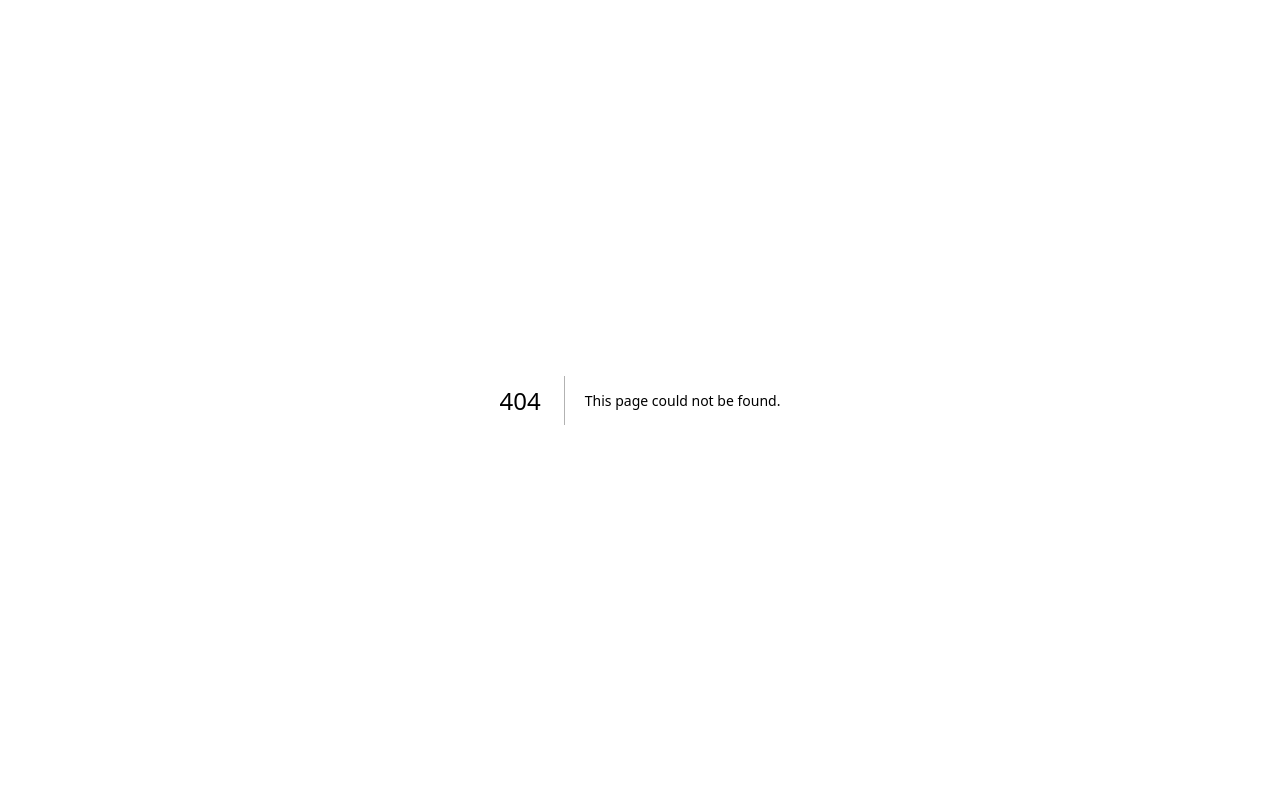
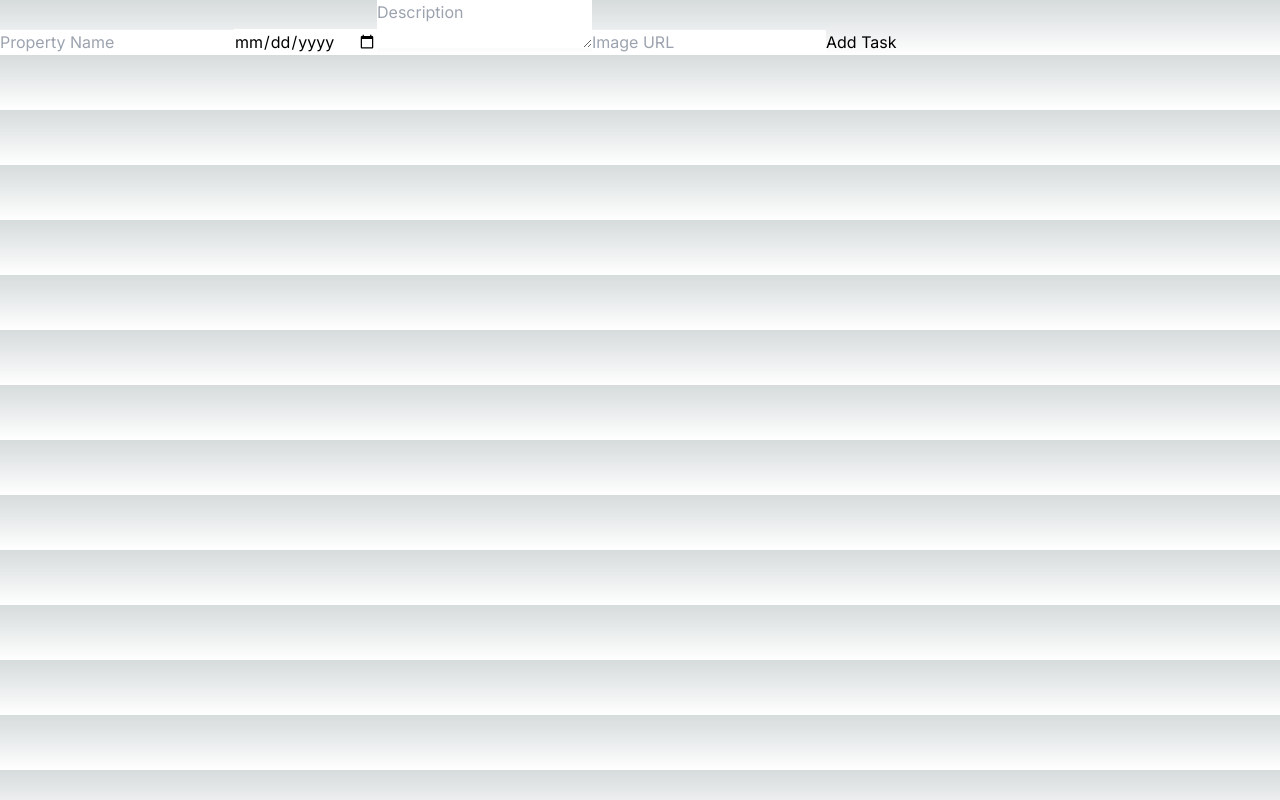
Before and after one commit to krish4uu/vacation-rental-cleaning, a Next.js app in the folder vacation-rental-frontend/: page /add-task in a window 1280 px wide. Before the commit this address had no page. Built offline with nearby package versions, Linux system fonts and the light colour scheme.

Commit message:
Created add-task page

```diff
--- /dev/null
+++ b/vacation-rental-frontend/app/add-task/page.js
@@ -0,0 +1,47 @@
+"use client"
+import { useState } from 'react';
+import axios from 'axios';
+import { useRouter } from 'next/navigation';
+
+export default function AddTask() {
+  const [propertyName, setPropertyName] = useState('');
+  const [cleaningDate, setCleaningDate] = useState('');
+  const [description, setDescription] = useState('');
+  const [images, setImages] = useState(['']);
+  const router = useRouter();
+
+  const handleSubmit = async (e) => {
+    e.preventDefault();
+    const task = { propertyName, cleaningDate, description, images };
+    await axios.post('http://localhost:3000/tasks', task);
+    router.push('/');
+  };
+
+  return (
+    <form onSubmit={handleSubmit}>
+      <input
+        type="text"
+        placeholder="Property Name"
+        value={propertyName}
+        onChange={(e) => setPropertyName(e.target.value)}
+      />
+      <input
+        type="date"
+        value={cleaningDate}
+        onChange={(e) => setCleaningDate(e.target.value)}
+      />
+      <textarea
+        placeholder="Description"
+        value={description}
+        onChange={(e) => setDescription(e.target.value)}
+      />
+      <input
+        type="text"
+        placeholder="Image URL"
+        value={images[0]}
+        onChange={(e) => setImages([e.target.value])}
+      />
+      <button type="submit">Add Task</button>
+    </form>
+  );
+}
```
